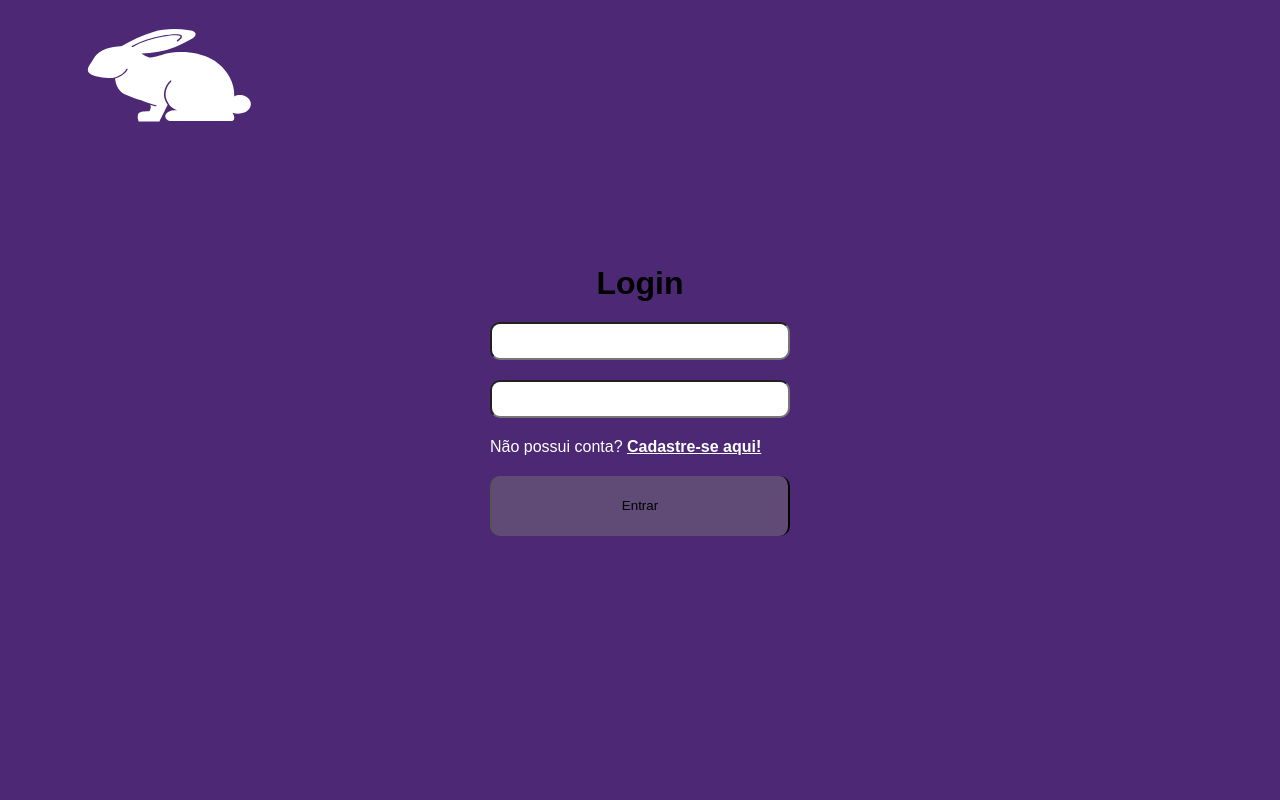
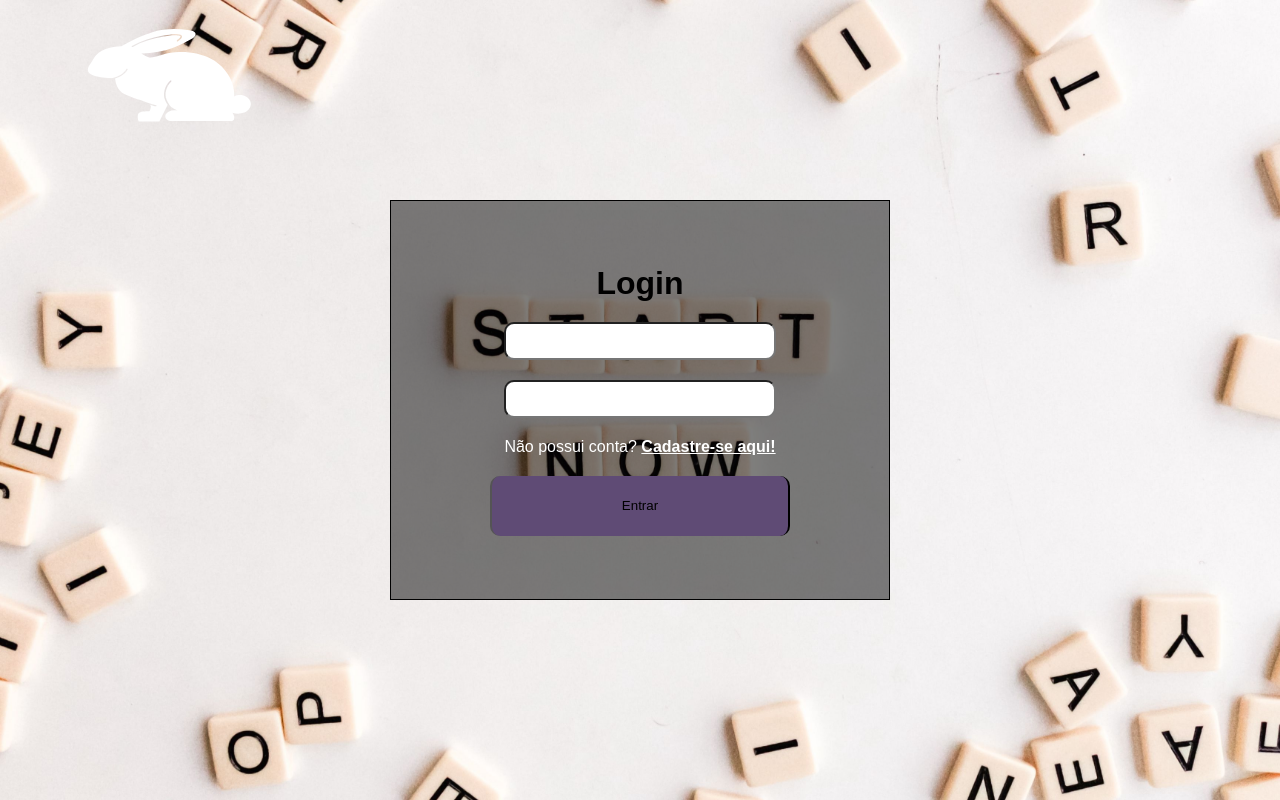
Before and after one commit to daniell18/kenzie-gestao-de-habitos, a React (Create React App) app: page / in a window 1280 px wide. Built offline with nearby package versions, Linux system fonts and the light colour scheme; a web font is replaced by a local one.

Commit message:
feat: background image with midia carrie and login card background color

```diff
--- a/src/Pages/Login/styles.js
+++ b/src/Pages/Login/styles.js
@@ -1,5 +1,5 @@
 import styled from "styled-components";
-
+import img from "../../Images/motivation_call_action_143665_3840x2160.jpg"
 export const Container = styled.div`
   height: calc(100vh - 90px);
   width: 100%;
@@ -12,6 +12,10 @@ export const Container = styled.div`
   z-index: 500;
   height: 100vh;
   background-color: var(--purple4);
+  @media screen and (min-width: 900px){
+    background-image: url(${img})};
+    background-size: cover;
+    background-position-x: center;
 `;
 
 export const Paragrafo = styled.p`
@@ -29,12 +33,19 @@ export const Content = styled.div`
   width: 95vw;
   max-width: 300px;
   max-height: 661px;
+  @media screen and (min-width: 900px){
+    border: solid 1px black;
+    background-color: #00000080;
+    max-width: 500px;
+    height: 400px;
+    }
 `;
 
 export const FormContainer = styled.form`
   display: flex;
   flex-direction: column;
-  width: 100%;
+  max-width: 300px;
+  max-height: 661px;
   transform: translateY(0px);
   > h1 {
     font-size: 32px;
@@ -42,7 +53,6 @@ export const FormContainer = styled.form`
     align-self: center;
     margin-bottom: 20px;
   }
-
   > div > input {
     font-size: 16px;
     margin-bottom: 20px;
@@ -50,10 +60,8 @@ export const FormContainer = styled.form`
   > p {
     font-size: 16px;
     margin-bottom: 20px;
-
     a {
       font-weight: 700;
-
       &:hover {
         color: var(--purple4);
       }
@@ -65,9 +73,9 @@ export const FormContainer = styled.form`
   }
 `;
 export const Logo = styled.img`
-    top: 25px;
-    position: absolute;
-  @media screen and (min-width: 900px){
-    left:0px;
-    }
+top: 25px;
+position: absolute;
+@media screen and (min-width: 900px){
+left:0px;
+}
 `
```
Also changed, not shown: src/Images/motivation_call_action_143665_3840x2160.jpg (added), 1 other file (tests, documents, lock files or other folders).
